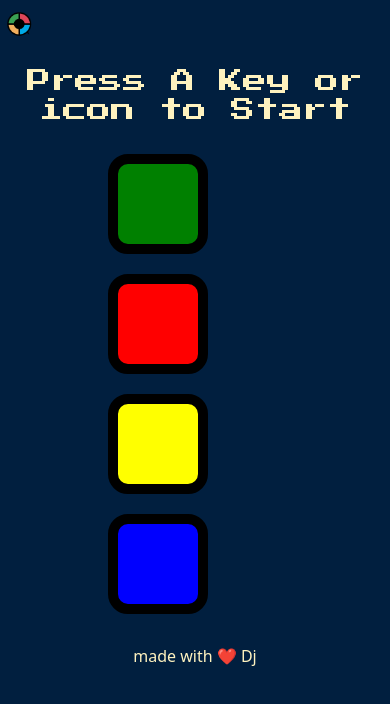
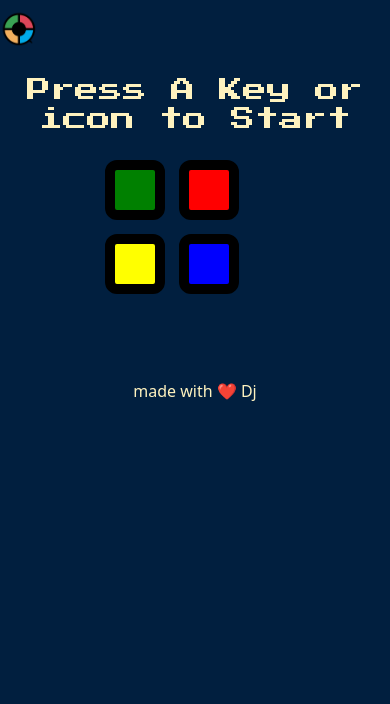
Before and after one commit to Saigirish9196/simon, a plain HTML site: page index.html in a window 390 px wide. Drawn offline with nearby package versions, Linux system fonts and the light colour scheme.

Commit message:
complete

```diff
--- a/styles.css
+++ b/styles.css
@@ -58,7 +58,7 @@ img{
   background-color: grey;
 }
 footer{
-  padding: 5% 17%;
+  padding: 20% 17%;
 }
 p{
   color: #FEF2BF;
@@ -76,7 +76,7 @@ p{
     margin: auto;
   }
   img{
-      width: 50px;
+      width: 60px;
       padding: 10px;
       position: relative;
       right: 45%;
@@ -84,3 +84,15 @@ p{
 
 
 }
+
+@media (max-width: 400px) {
+  .btns {
+    margin: 7px;
+
+    height: 60px;
+    width: 60px;
+    border: 10px solid black;
+    border-radius: 20%;
+  }
+
+}
```
